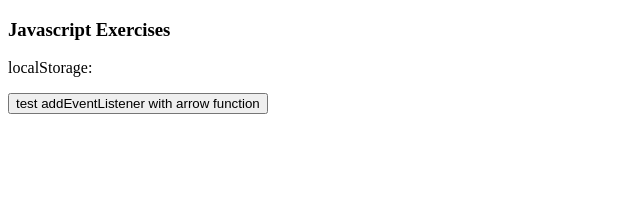
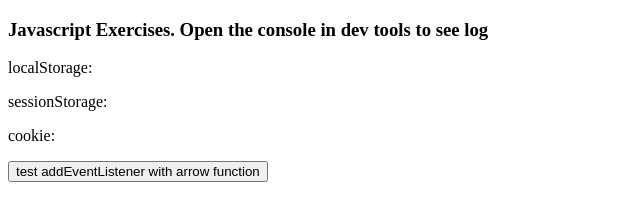
Before and after one commit to vittorix/javascript, a website with bundled scripts: page index.html in a window 1280 px wide. Shown: the whole page, without its empty margins (0-640 px from the left). Built offline with nearby package versions, Linux system fonts and the light colour scheme; what vittorix-utils would draw is missing.

Commit message:
show cookie

```diff
--- a/index.html
+++ b/index.html
@@ -4,7 +4,7 @@
     <meta charset="UTF-8" />
     <meta name="viewport" content="width=device-width, initial-scale=1.0" />
     <meta name="author" content="vittorix@gmail.com" />
-    <title>Document</title>
+    <title>Javascript Exercises</title>
     <script type="module" src="index.js"></script>
 
     <!--
@@ -20,6 +20,6 @@
     </script>
   </head>
   <body id="root">
-    <h3>Javascript Exercises</h3>
+    <h3>Javascript Exercises. Open the console in dev tools to see log</h3>
   </body>
 </html>
--- a/storage_cookies.js
+++ b/storage_cookies.js
@@ -25,7 +25,13 @@ const q = (message) => {
   return message;
 };
 
+// cookie that does not expire
+document.cookie = `name=Vitto; expires=${new Date(9999, 0, 1).toUTCString()}`;
+
 //prettier-ignore
-document.getElementById("root").innerHTML += "<p> localStorage: " + q(stringy(localStorage) + "</p>");
+document.getElementById("root").innerHTML +=
+  "<p> localStorage: " + q(stringy(localStorage)) + "</p>" +
+  "<p> sessionStorage: " + q(stringy(sessionStorage)) + "</p>" +
+  "<p> cookie: " + q(stringy(document.cookie)) + "</p>";
 
 export default "";
```
